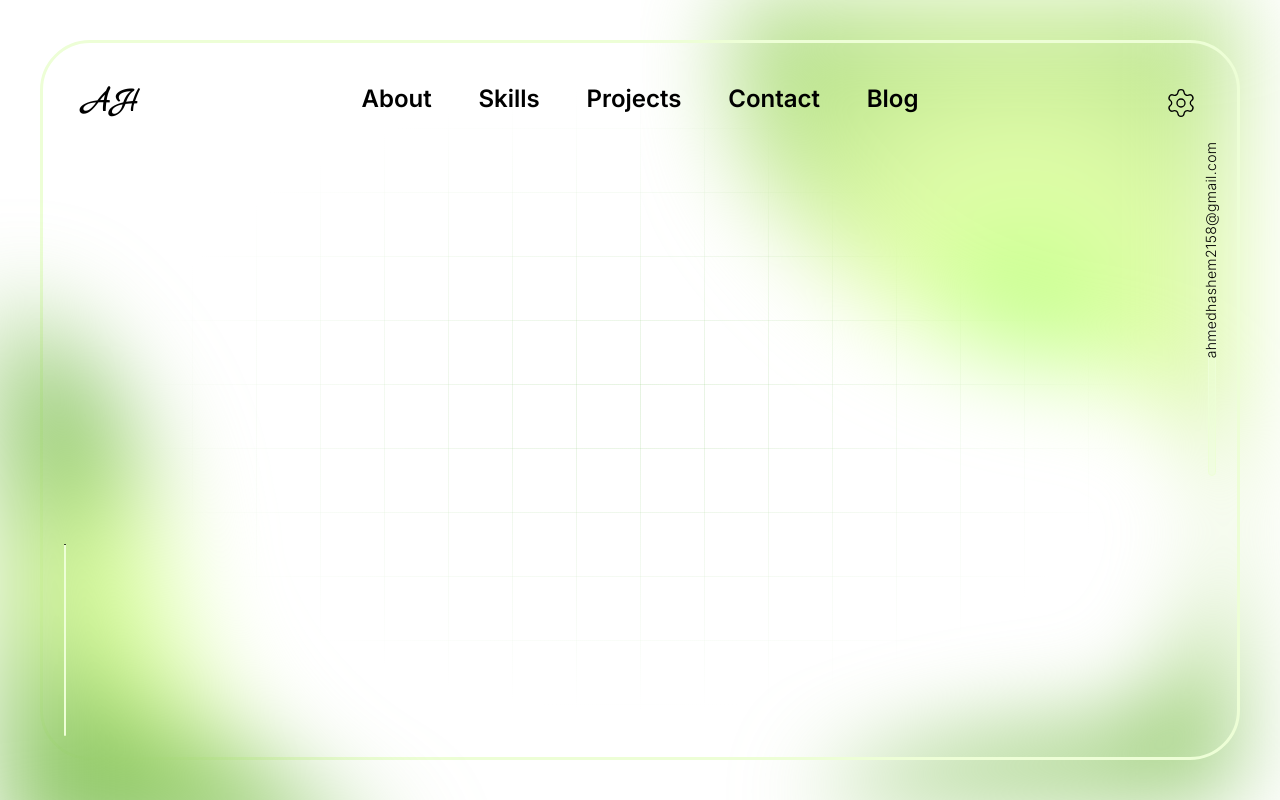
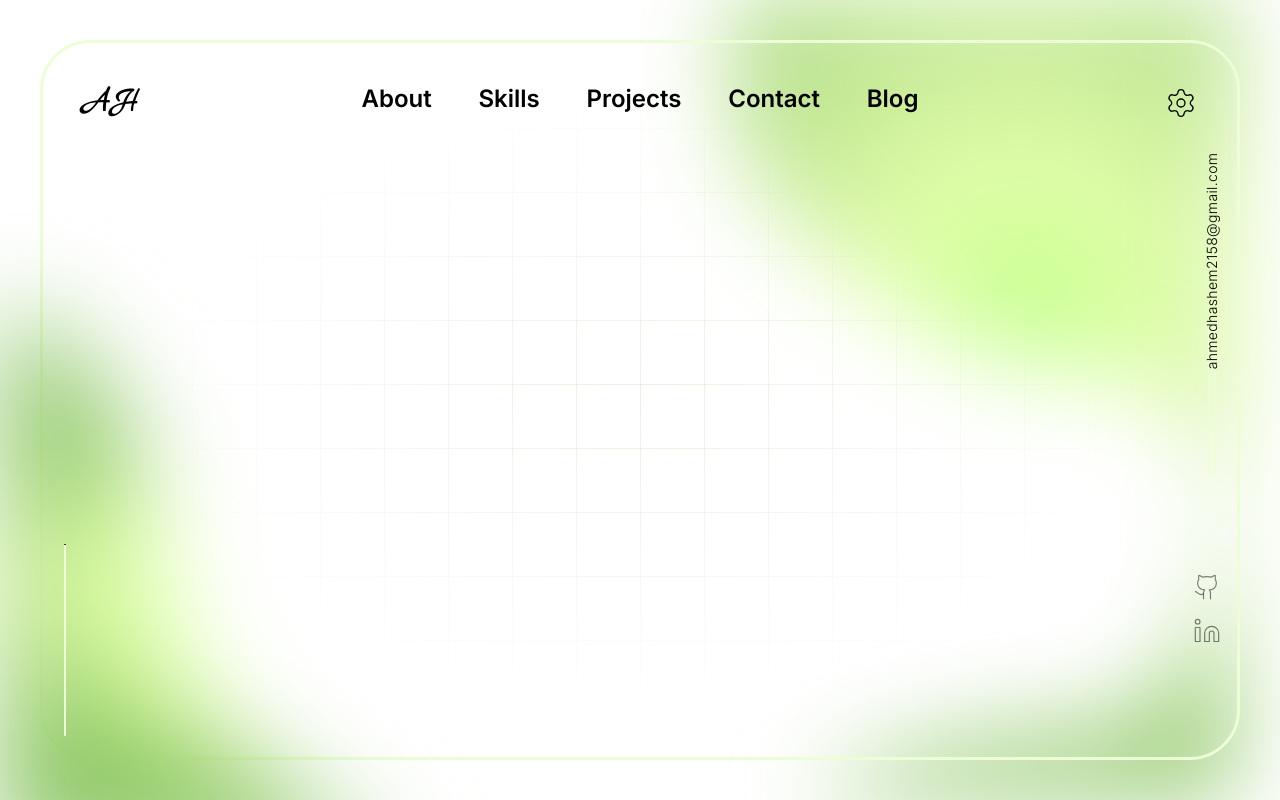
Before and after one commit to Ahmed11-coder/portfolio, a Next.js app: page / in a window 1280 px wide. Built offline with nearby package versions, Linux system fonts and the light colour scheme.

Commit message:
( Refact ) Background Structure To Solve Some Layers Issues

```diff
--- a/src/components/layouts/Background/Background.tsx
+++ b/src/components/layouts/Background/Background.tsx
@@ -1,4 +1,6 @@
 import React from 'react'
+
+import { Github, Linkedin } from 'lucide-react'
 
 import Mesh1 from './components/Mesh-Gradients/Mesh1'
 import Mesh2 from './components/Mesh-Gradients/Mesh2'
@@ -10,11 +12,17 @@ export default function Background({Content}: {Content: React.ReactNode}) {
             <div className='w-full h-full absolute bg-[radial-gradient(transparent_0%,white_55%)]'>
             </div>
             <Mesh1 />
-            <div className="w-[calc(100%-5rem)] h-[calc(100%-5rem)] relative z-1 rounded-[50px] border-[3px] border-[#EDFED6] m-10 p-10">
-                {Content}
+            <div className="w-[calc(100%-5rem)] h-[calc(100%-5rem)] relative rounded-[50px] border-[3px] border-[#EDFED6] m-10">
+                <div className='absolute top-0 left-0 w-full h-full p-10 z-2'>
+                    {Content}
+                </div>
+                <a href="mailto:ahmedhashem2158@gmail.com" title='ahmedhashem2158@gmail.com' className='absolute font-light text-black top-52 -right-21 -rotate-90 text-sm tracking-wide z-2'>ahmedhashem2158@gmail.com</a>
+                <div className="flex flex-col gap-4 absolute bottom-28 right-4 z-2">
+                    <a href="https://github.com/Ahmed11-coder" title='My GitHub'><Github size={28} strokeWidth={1} color={"#00000080"} className='cursor-pointer'/></a>
+                    <a href="https://www.linkedin.com/in/ahmed-hashem-04117223a/" title='My LinkedIn'><Linkedin size={28} strokeWidth={1} color={"#00000080"} className='cursor-pointer'/></a>
+                </div>
             </div>
             <Mesh2 />
-            <span className='absolute font-light top-60 -right-10 z-2 -rotate-90 text-sm tracking-wide'>ahmedhashem2158@gmail.com</span>
             <hr className='absolute rounded-full bottom-16 left-16 w-0.5 h-48 bg-[#EDFED6] z-2'/>
             <CutstomScrollbar />
         </div>
```
